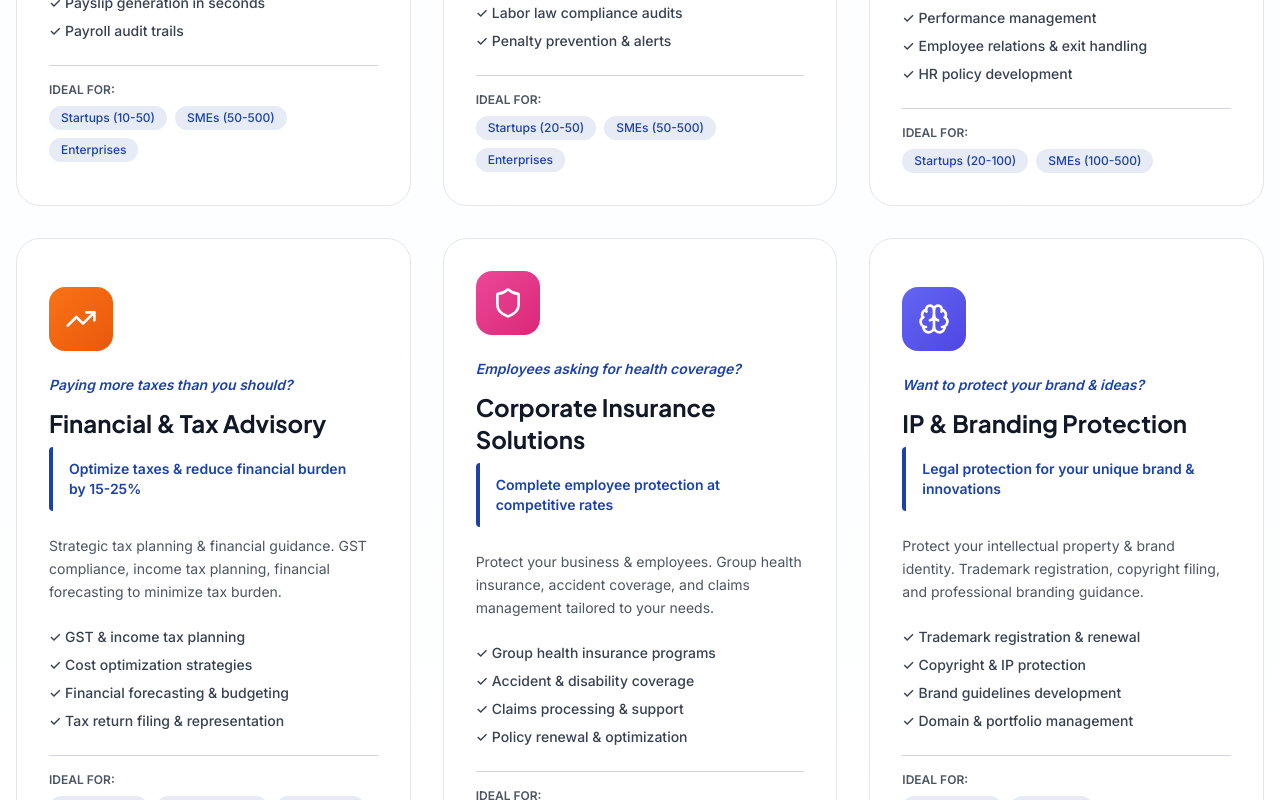
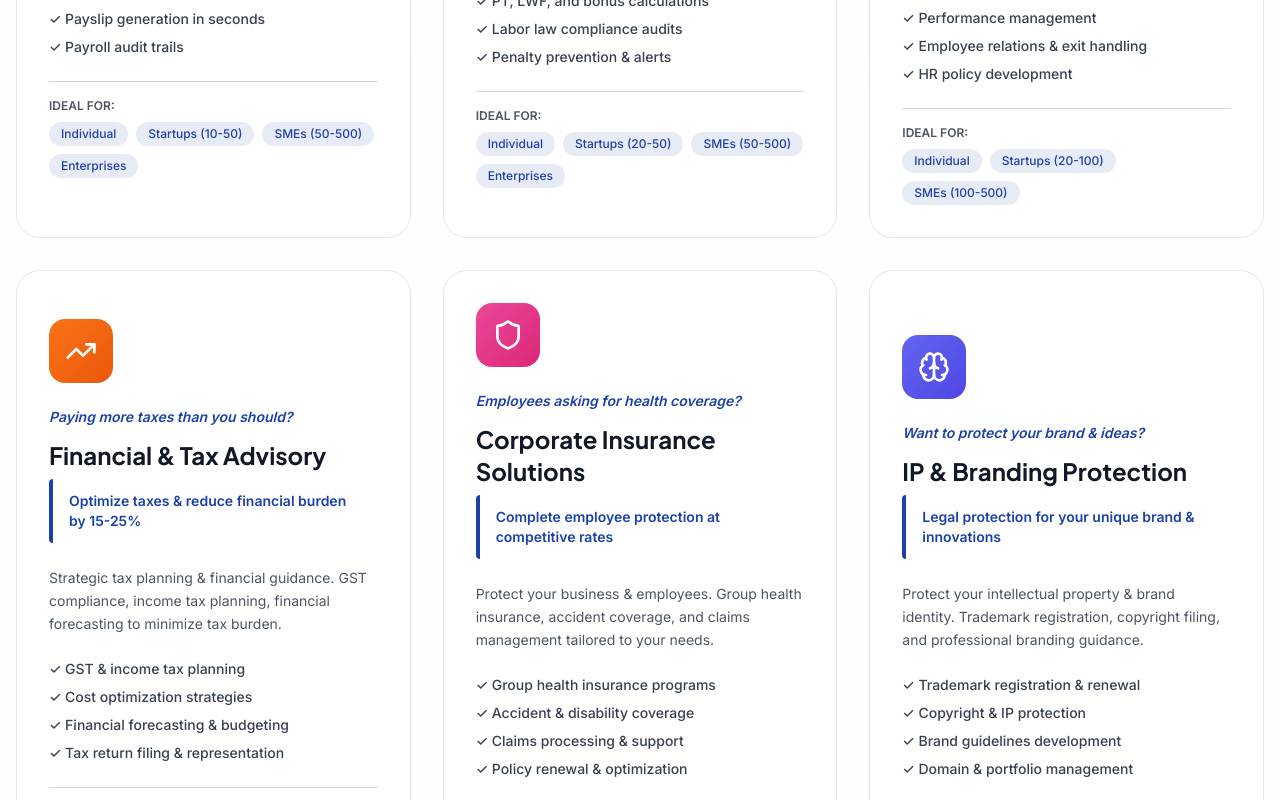
Before and after one commit to shivam13669/Bizhealth, a React (Vite) app: page /services in a window 1280 px wide. Shown: the part 1960-2760 px from the top of the page. Built offline with nearby package versions, Linux system fonts and the light colour scheme.

Commit message:
Update services.ts

```diff
--- a/shared/services.ts
+++ b/shared/services.ts
@@ -51,7 +51,7 @@ export const servicesData: ServiceDetail[] = [
     icon: DollarSign,
     color: "from-blue-500 to-blue-600",
     bgColor: "from-blue-50 to-blue-100/50",
-    forAudience: ["Startups (10-50)", "SMEs (50-500)", "Enterprises"],
+    forAudience: ["Individual", "Startups (10-50)", "SMEs (50-500)", "Enterprises"],
     features: [
       "✓ Automated salary processing",
       "✓ TDS & statutory deduction handling",
@@ -137,7 +137,7 @@ export const servicesData: ServiceDetail[] = [
     icon: FileCheck,
     color: "from-green-500 to-green-600",
     bgColor: "from-green-50 to-green-100/50",
-    forAudience: ["Startups (20-50)", "SMEs (50-500)", "Enterprises"],
+    forAudience: ["Individual", "Startups (20-50)", "SMEs (50-500)", "Enterprises"],
     features: [
       "✓ PF & ESIC automated filings",
       "✓ PT, LWF, and bonus calculations",
@@ -218,7 +218,7 @@ export const servicesData: ServiceDetail[] = [
     icon: Users,
     color: "from-purple-500 to-purple-600",
     bgColor: "from-purple-50 to-purple-100/50",
-    forAudience: ["Startups (20-100)", "SMEs (100-500)"],
+    forAudience: ["Individual", "Startups (20-100)", "SMEs (100-500)"],
     features: [
       "✓ Recruitment & onboarding",
       "✓ Performance management",
@@ -294,7 +294,7 @@ export const servicesData: ServiceDetail[] = [
     icon: TrendingUp,
     color: "from-orange-500 to-orange-600",
     bgColor: "from-orange-50 to-orange-100/50",
-    forAudience: ["Startups (All)", "SMEs (50-500)", "Enterprises"],
+    forAudience: ["Individual", "Startups (All)", "SMEs (50-500)", "Enterprises"],
     features: [
       "✓ GST & income tax planning",
       "✓ Cost optimization strategies",
@@ -375,7 +375,7 @@ export const servicesData: ServiceDetail[] = [
     icon: Shield,
     color: "from-pink-500 to-pink-600",
     bgColor: "from-pink-50 to-pink-100/50",
-    forAudience: ["Startups (30+)", "SMEs (50-500)", "Enterprises"],
+    forAudience: ["Individual", "Startups (30+)", "SMEs (50-500)", "Enterprises"],
     features: [
       "✓ Group health insurance programs",
       "✓ Accident & disability coverage",
@@ -456,7 +456,7 @@ export const servicesData: ServiceDetail[] = [
     icon: Brain,
     color: "from-indigo-500 to-indigo-600",
     bgColor: "from-indigo-50 to-indigo-100/50",
-    forAudience: ["Startups (All)", "SMEs (All)"],
+    forAudience: ["Individual", "Startups (All)", "SMEs (All)"],
     features: [
       "✓ Trademark registration & renewal",
       "✓ Copyright & IP protection",
```
